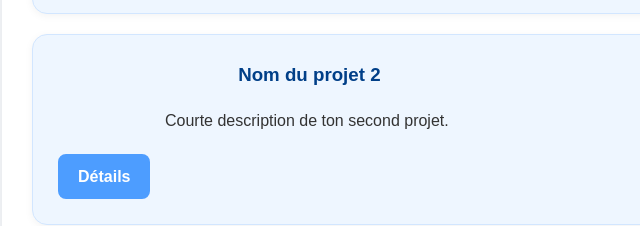
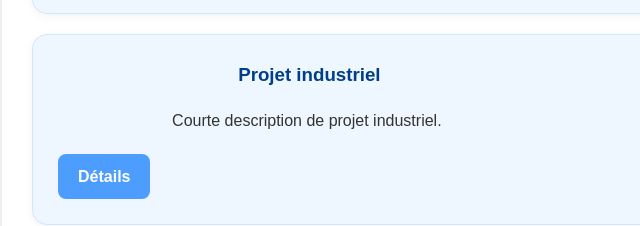
Before and after one commit to lucascatusse/lucas-catusse.github.io, a plain HTML site: page index.html in a window 1280 px wide. Shown: the part 2062-2288 px from the top of the page, 108-748 px from the left. Drawn offline with Linux system fonts and the light colour scheme.

Commit message:
Update index.html
ajout projet indus

```diff
--- a/index.html
+++ b/index.html
@@ -104,8 +104,8 @@
 
   <!-- Informations texte du projet -->
   <div class="project-info">
-    <h3>Nom du projet 2</h3>
-    <p>Courte description de ton second projet.</p>
+    <h3>Projet industriel</h3>
+    <p>Courte description de projet industriel.</p>
     <a href="projet_indus.html" class="details-btn">Détails</a>
   </div>
 
```
